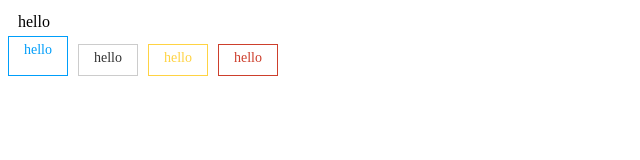
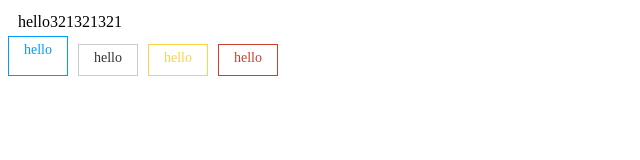
Before and after one commit to yitiaoyu928/fish-ui, a Vue app: page / in a window 1280 px wide. Shown: the top 160 px of the page, without its empty margins (0-640 px from the left). Built offline with nearby package versions, Linux system fonts and the light colour scheme.

Commit message:
fix: 修复问题

```diff
--- a/src/App.vue
+++ b/src/App.vue
@@ -4,7 +4,7 @@
     <!-- 输入框组件库 -->
     <div class="container">
       <div class="container-item">
-        <f-tag>hello</f-tag>
+        <f-tag>hello321321321</f-tag>
       </div>
       <div class="container-item">
         <f-button type="primary" size="medium" plain>hello</f-button>
```
